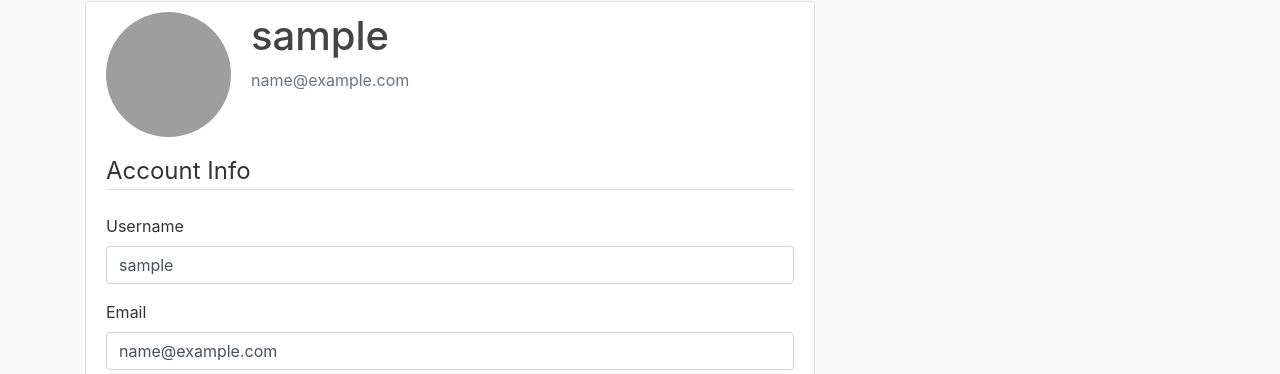
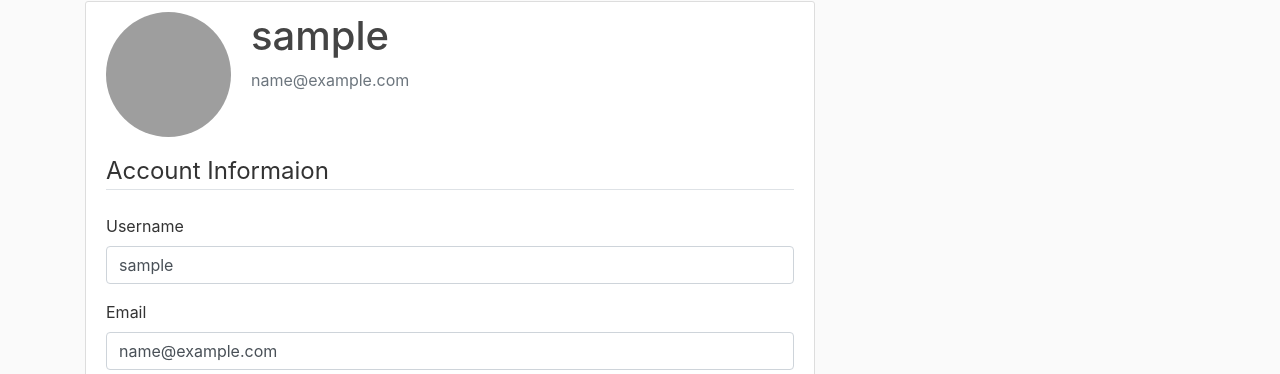
Before and after one commit to jones44/School-project-1, a Flask app: page /account/ in a window 1280 px wide. Shown: the part 79-453 px from the top of the page. Run offline with Flask 2, Linux system fonts and the light colour scheme; the visitor is signed in with stand-in values (Sample User, id 1); data comes from the database, SQL or seed files in the repository; some libraries are stand-ins or nearby versions; grey boxes are pictures that could not be loaded.

Commit message:
anothe change

```diff
--- a/flask_blog/templates/account.html
+++ b/flask_blog/templates/account.html
@@ -12,7 +12,7 @@
             <form method="POST" enctype="multipart/form-data">
                 {{ form.hidden_tag() }}
                 <fieldset class="form-group">
-                    <legend class="border-bottom mb-4">Account Info</legend>
+                    <legend class="border-bottom mb-4">Account Informaion</legend>
                     <div class="form-group">
                         {{ form.username.label(class="form-control-label") }}
 
```
